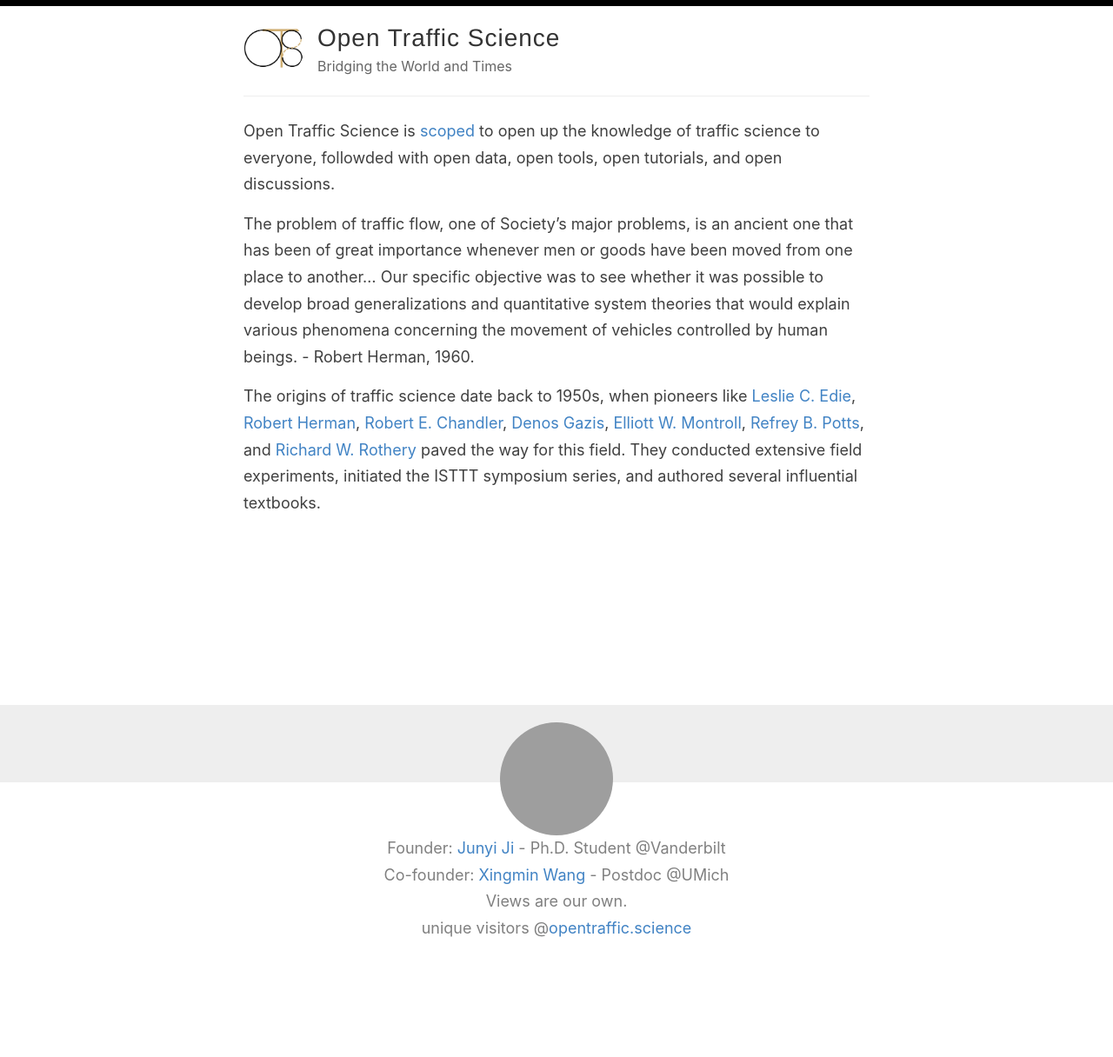
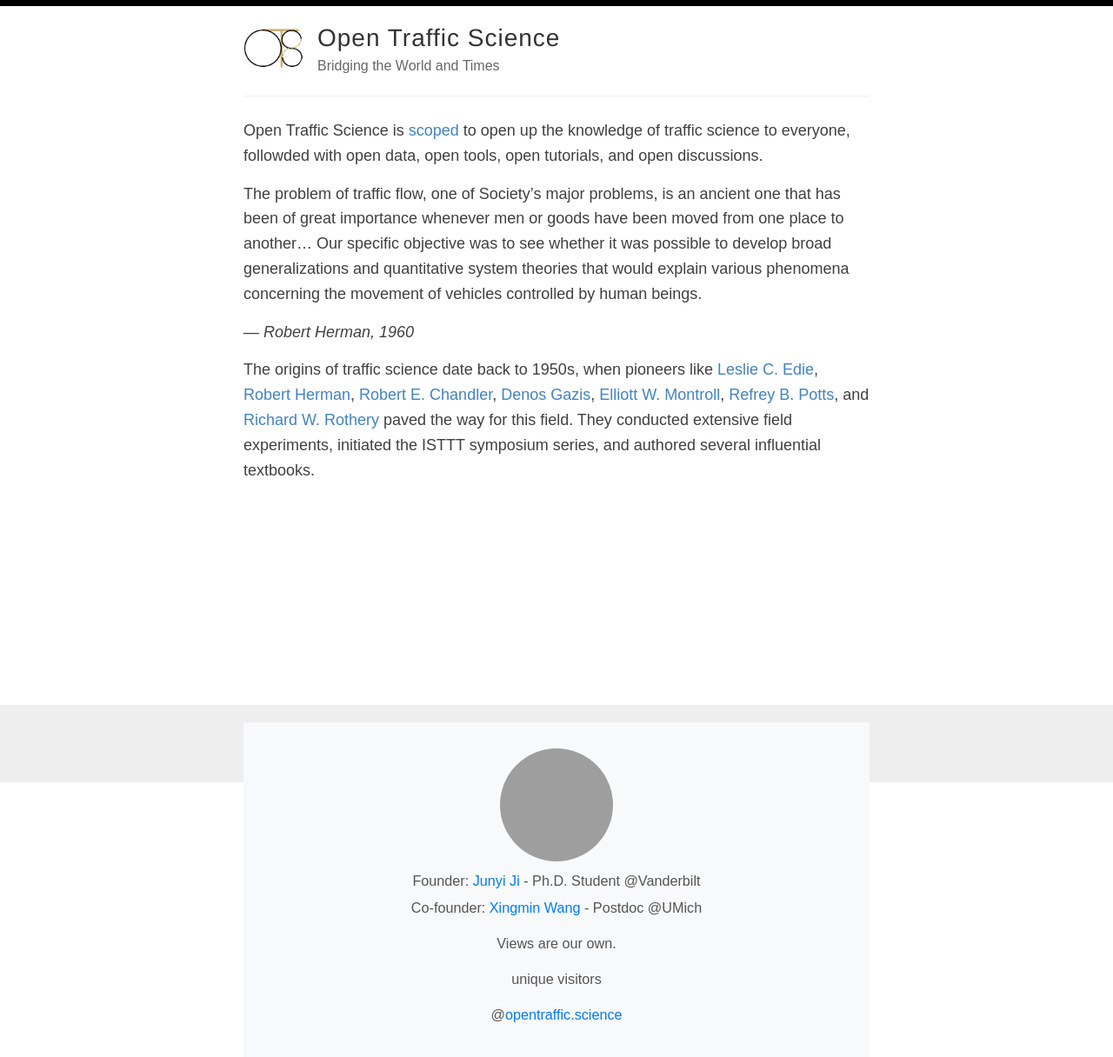
Before and after one commit to OpenTrafficScience/opentrafficscience.github.io, a Jekyll site: the page built from index.md, in a window 1280 px wide. Shown: the whole page at 87% size. Built offline with Jekyll 4.4.1, drawn with Linux system fonts in a browser that asks for light colours; the list of posts is cut into pages by our own code; comment, search, counter and statistics services are not loaded; before the commit the page ends 1103 px from its top, so only the background shows below that.

Commit message:
Try to make the layout better

```diff
--- a/_layouts/default.html
+++ b/_layouts/default.html
@@ -14,23 +14,74 @@
     <link rel="icon" type="image/png" sizes="32x32" href="{{ site.baseurl }}/images/favicon-32x32.png">
 
     <style>
+        body {
+            font-family: Arial, sans-serif;
+            line-height: 1.6;
+            margin: 0;
+            padding: 0;
+        }
+
         .image-container {
-            width: 130px; /* Adjust the size as needed */
-            height: 130px; /* Adjust the size as needed */
+            width: 130px;
+            height: 130px;
             overflow: hidden;
-            border-radius: 50%; /* This makes the div circular */
+            border-radius: 50%;
             display: flex;
             justify-content: center;
             align-items: center;
+            margin: 10px auto; /* Centers the image */
         }
 
         .image-container img {
             width: 100%;
             height: 100%;
-            object-fit: cover; /* Ensures the image covers the div area */
+            object-fit: cover;
+        }
+
+        .leaders-container {
+            text-align: center;
+            margin-top: 10px;
+        }
+
+        .leader {
+            margin: 5px 0;
+        }
+
+        footer {
+            text-align: center;
+            font-size: 0.9em;
+            color: #555;
+            background-color: #f8f9fa;
+            padding: 20px 0;
+            margin-top: 20px;
+        }
+
+        footer a {
+            color: #007bff;
+            text-decoration: none;
+        }
+
+        footer a:hover {
+            text-decoration: underline;
+        }
+
+        #busuanzi_container_site_uv {
+            display: block;
+            margin-top: 10px;
+        }
+
+        /* Media queries for responsiveness */
+        @media (max-width: 768px) {
+            .image-container {
+                width: 100px;
+                height: 100px;
+            }
+
+            .leader {
+                font-size: 0.9em;
+            }
         }
     </style>
-
   </head>
 
   <body>
@@ -58,36 +109,26 @@
       <div class="wrapper-footer">
         <div class="container">
           <footer class="footer">
-<!--             {% include svg-icons.html %} -->
-<script async src="//busuanzi.ibruce.info/busuanzi/2.3/busuanzi.pure.mini.js">
-</script>
+            <div class="image-container">
+              <img src="https://www.opentraffic.science/images/xingmin_junyi_itsc24.JPG" alt="Circular Image"/>
+            </div>
 
-<div align="center">
-
-<font color = gray>
-  <div class="image-container">
-    <img align="middle" src="https://www.opentraffic.science/images/xingmin_junyi_itsc24.JPG" width="130" alt="Circular Image"/>
-  </div>
-  <div class="leaders-container" align="center">
+            <div class="leaders-container">
               <div class="leader">
                 Founder: <a href="https://www.jijunyi.com/">Junyi Ji</a> - Ph.D. Student @Vanderbilt
               </div>
               <div class="leader">
                 Co-founder: <a href="https://xingminw.github.io/">Xingmin Wang</a> - Postdoc @UMich
               </div>
-    Views are our own.
-  </div>
-<span id = "busuanzi_container_site_uv">
-  <span id = "busuanzi_value_site_uv"></span> <span>unique visitors</span>
-</span>
-  @<a href="https://www.opentraffic.science/">opentraffic.science</a>
-<!-- &
-<span id = "busuanzi_container_site_pv">
-  <span id = "busuanzi_value_site_pv"></span> <span>views</span>
-</span> -->
-</font>
+              <p>Views are our own.</p>
             </div>
 
+            <span id="busuanzi_container_site_uv">
+              <span id="busuanzi_value_site_uv"></span> <span>unique visitors</span>
+            </span>
+            <p>
+              @<a href="https://www.opentraffic.science/">opentraffic.science</a>
+            </p>
           </footer>
         </div>
       </div>
--- a/index.md
+++ b/index.md
@@ -3,7 +3,9 @@ layout: default
 ---
 Open Traffic Science is [scoped](https://www.opentraffic.science/scope) to open up the knowledge of traffic science to everyone, followded with open data, open tools, open tutorials, and open discussions.
 
-> The problem of traffic flow, one of Society's major problems, is an ancient one that has been of great importance whenever men or goods have been moved from one place to another... Our specific objective was to see whether it was possible to develop broad generalizations and quantitative system theories that would explain various phenomena concerning the movement of vehicles controlled by human beings. - Robert Herman, 1960.
+> The problem of traffic flow, one of Society's major problems, is an ancient one that has been of great importance whenever men or goods have been moved from one place to another... Our specific objective was to see whether it was possible to develop broad generalizations and quantitative system theories that would explain various phenomena concerning the movement of vehicles controlled by human beings.
+>
+> — *Robert Herman, 1960*
 
 The origins of traffic science date back to 1950s, when pioneers like [Leslie C. Edie](https://www.informs.org/Explore/History-of-O.R.-Excellence/Biographical-Profiles/Edie-Leslie-C), [Robert Herman](https://www.nae.edu/188205/ROBERT-HERMAN-19141997), [Robert E. Chandler](https://www.informs.org/Recognizing-Excellence/Award-Recipients/Robert-E.-Chandler), [Denos Gazis](https://www.informs.org/Explore/History-of-O.R.-Excellence/Biographical-Profiles/Gazis-Denos-C), [Elliott W. Montroll](https://www.informs.org/Explore/History-of-O.R.-Excellence/Biographical-Profiles/Montroll-Elliott-W), [Refrey B. Potts](https://www.informs.org/Explore/History-of-O.R.-Excellence/Biographical-Profiles/Potts-Renfrey-B), and [Richard W. Rothery](https://www.informs.org/Explore/History-of-O.R.-Excellence/Biographical-Profiles/Rothery-Richard-W) paved the way for this field. They conducted extensive field experiments, initiated the ISTTT symposium series, and authored several influential textbooks.
 <!-- Today, with the rise of connected and automated vehicles (CAVs), along with advancements in artificial intelligence (AI), traffic science can be revisited and enhanced through these emerging technologies. -->
```
Lines whose indentation alone changed are shown as unchanged.
